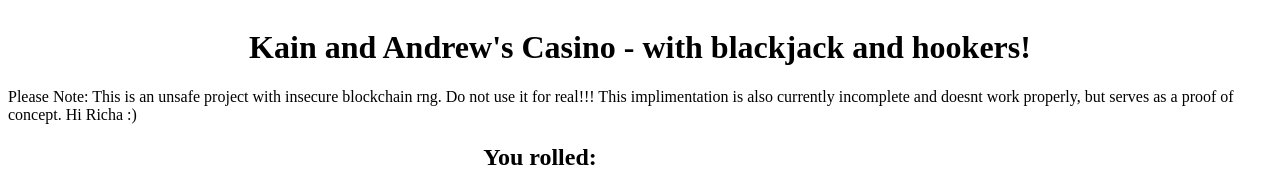
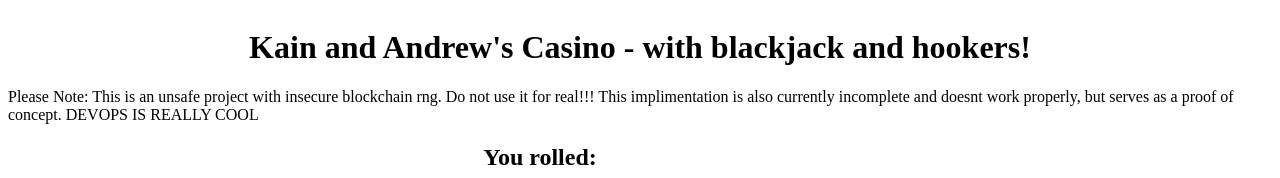
Before and after one commit to guilo360/frontend-v2, a website: page index.html in a window 1280 px wide. Shown: the top 178 px of the page. Drawn offline with Linux system fonts and the light colour scheme.

Commit message:
commit for video purposes

```diff
--- a/index.html
+++ b/index.html
@@ -12,7 +12,7 @@
     <h1>Kain and Andrew's Casino - with blackjack and hookers!</h1>
 </div>
 <div style="display:flex;justify-content:center;align-items: center;">
-  <b1>Please Note: This is an unsafe project with insecure blockchain rng. Do not use it for real!!! This implimentation is also currently incomplete and doesnt work properly, but serves as a proof of concept. Hi Richa :)</b1>
+  <b1>Please Note: This is an unsafe project with insecure blockchain rng. Do not use it for real!!! This implimentation is also currently incomplete and doesnt work properly, but serves as a proof of concept. DEVOPS IS REALLY COOL</b1>
 </div>
     <div style="display:flex;justify-content:center;align-items: center;">
         <h2>You rolled: </h2>
```
Also changed, not shown: manifests/deployment.yml (line endings or trailing spaces), manifests/service.yml (line endings or trailing spaces).
